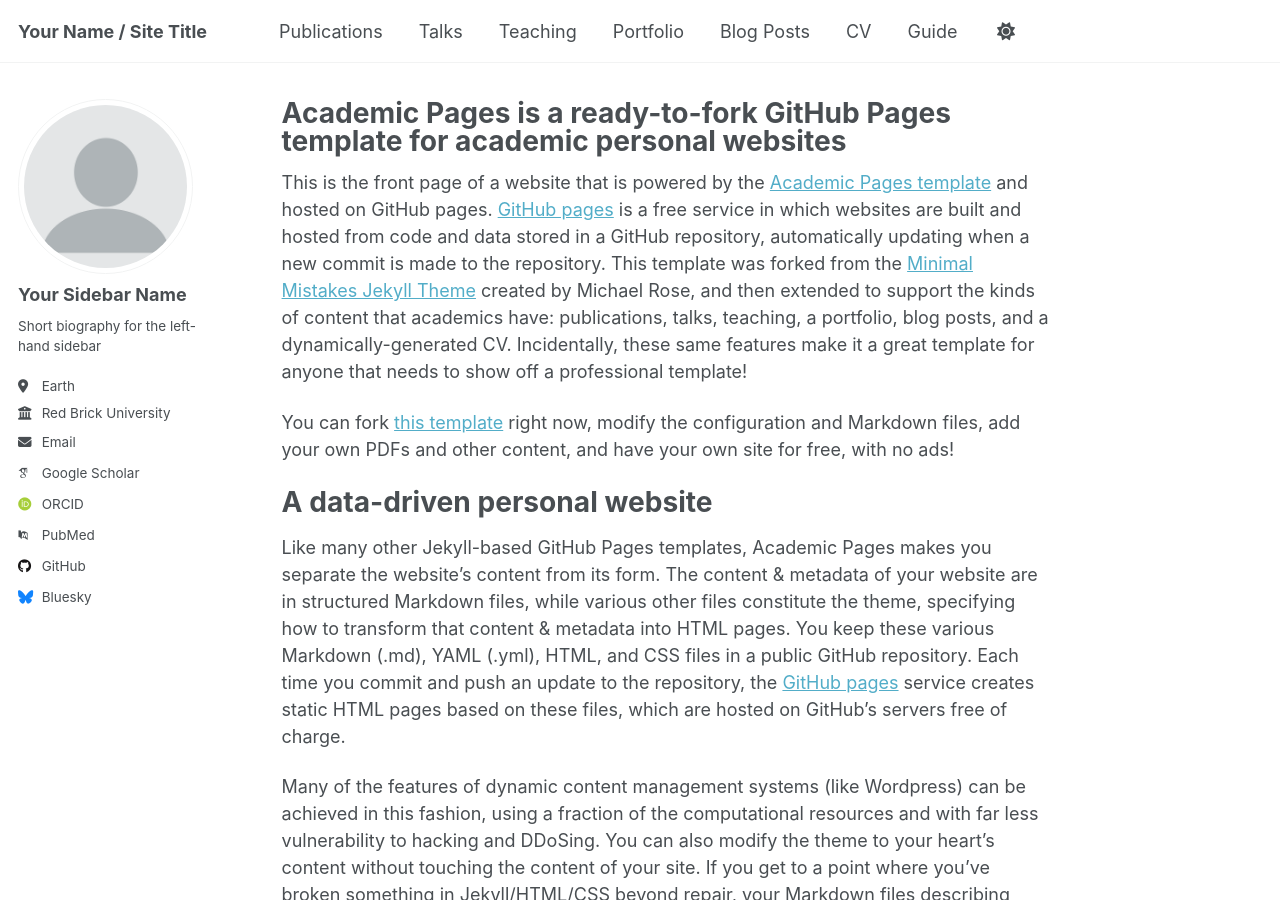
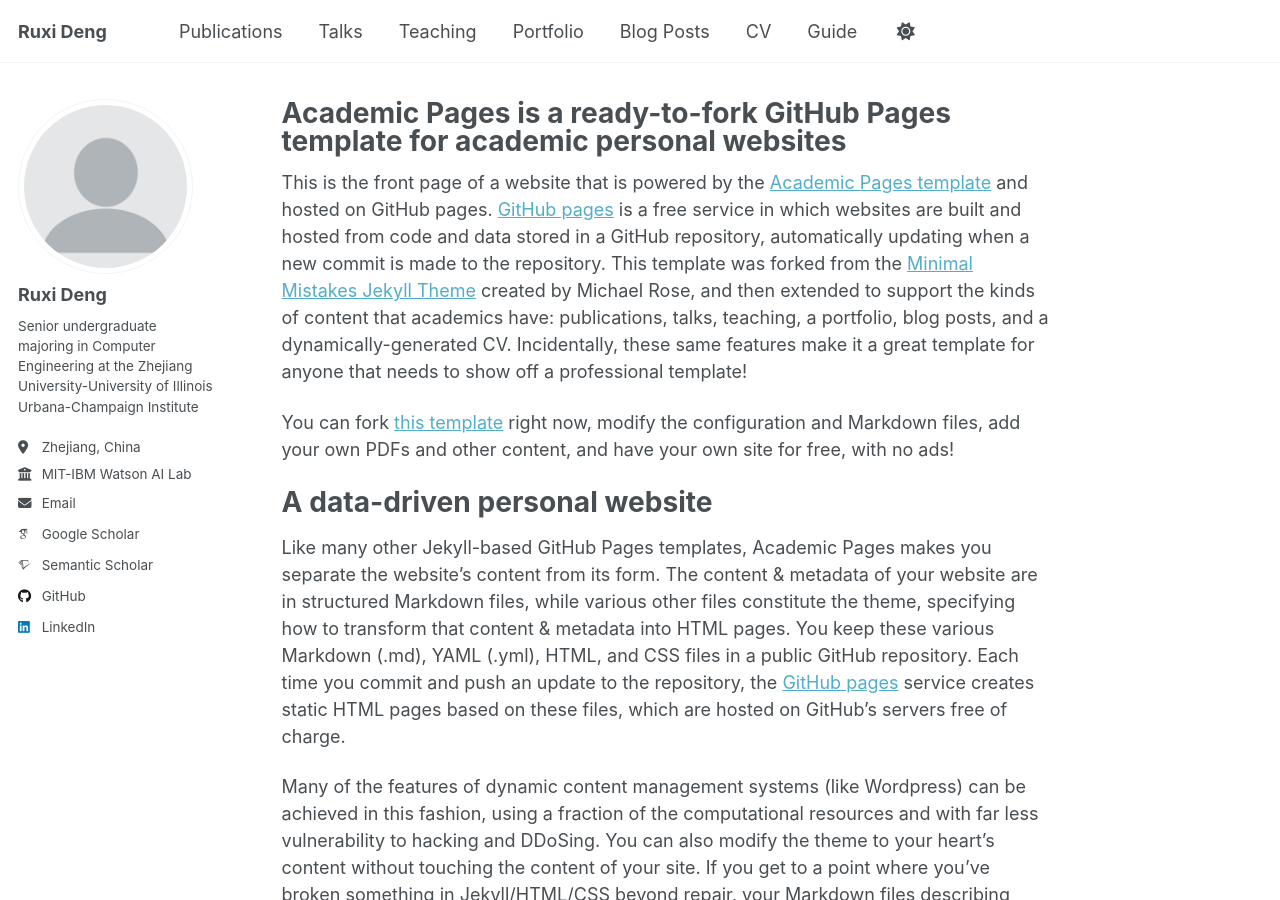
Before and after one commit to ruxideng/ruxideng.github.io, a Jekyll site: the page built from _pages/about.md, in a window 1280 px wide and 900 px high. Built offline with Jekyll 4.4.1, drawn with Linux system fonts in a browser that asks for light colours; some web fonts are replaced; a script that is not in the unit is left out.

Commit message:
Update _config.yml

```diff
--- a/_config.yml
+++ b/_config.yml
@@ -9,14 +9,14 @@
 # Basic Site Settings
 locale                   : "en-US"
 site_theme               : "default" # Currently available options are "default", "air"
-title                    : "Your Name / Site Title"
+title                    : "Ruxi Deng"
 title_separator          : "-"
 name                     : &name "Your Name"
 description              : &description "Your Name's academic portfolio"   # Update this with a general description of your site, this is the default if not overridden by a page
-url                      : https://academicpages.github.io # The base hostname & protocol for your site e.g. "https://[your GitHub username].github.io",
+url                      : https://ruxideng.github.io # The base hostname & protocol for your site e.g. "https://[your GitHub username].github.io",
                                                            # or if you already have some other page hosted on Github then use "https://[your GitHub username].github.io/[Your Repo Name]"
 baseurl                  : "" # the subpath of your site, e.g. "/blog"
-repository               : "academicpages/academicpages.github.io"
+repository               : "ruxideng/ruxideng.github.io"
 
 # Site Author - The following control what appear as part of the author content on the side bar.
 #               If a field is blank the icon and link will not appear, otherwise it will be shown.
@@ -24,23 +24,23 @@ repository               : "academicpages/academicpages.github.io"
 author:
   # Biographic information
   avatar           : "profile.png"
-  name             : "Your Sidebar Name"
+  name             : "Ruxi Deng"
   pronouns         : # example: "she/her"
-  bio              : "Short biography for the left-hand sidebar"
-  location         : "Earth"
-  employer         : "Red Brick University"
+  bio              : "Senior undergraduate majoring in Computer Engineering at the Zhejiang University-University of Illinois Urbana-Champaign Institute"
+  location         : "Zhejiang, China"
+  employer         : "MIT-IBM Watson AI Lab"
   uri              : # URL
-  email            : "none@example.org"
+  email            : "ruxid2@illinois.edu"
 
   # Academic websites
   academia         : # URL
   arxiv            : # URL - Update with the correct link to your profile
-  googlescholar    : "https://scholar.google.com/citations?user=PS_CX0AAAAAJ"
+  googlescholar    : "https://scholar.google.com/citations?user=Cnl0U78AAAAJ&hl=en"
   inspire-hep      : # URL
   impactstory      : # URL
-  orcid            : "https://orcid.org/yourorcidurl"
-  semantic         : # URL
-  pubmed           : "https://www.ncbi.nlm.nih.gov/pubmed/?term=john+snow"
+  orcid            : # URL
+  semantic         : "https://www.semanticscholar.org/author/Ruxi-Deng/2373774368"
+  pubmed           : # URL
   researchgate     : # URL
   scopus           : # URL
 
@@ -48,13 +48,13 @@ author:
   bitbucket        : # Username - Update with your username on the site
   codepen          : # Username
   dribbble         : # Username
-  github           : "academicpages"
+  github           : "ruxideng"
   kaggle           : # Username
   stackoverflow    : # User number or user number and name (i.e., use "1" or "1/jeff-atwood")
 
   # Social media
   artstation       : # Username
-  bluesky          : "bsky.app" # Replace this with you Bluesky username
+  bluesky          : # Username
   facebook         : # Username
   flickr           : # Username
   foursquare       : # Username
@@ -63,7 +63,7 @@ author:
   keybase          : # Username
   instagram        : # Username
   lastfm           : # Username
-  linkedin         : # Username
+  linkedin         : "https://www.linkedin.com/in/ruxi-deng-058988336/"
   mastodon         : # URL
   medium           : # URL
   pinterest        : # Username
```
